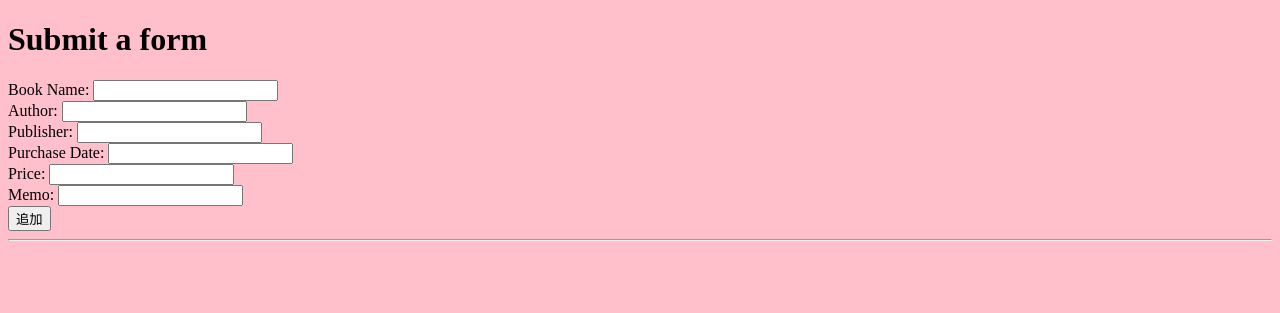
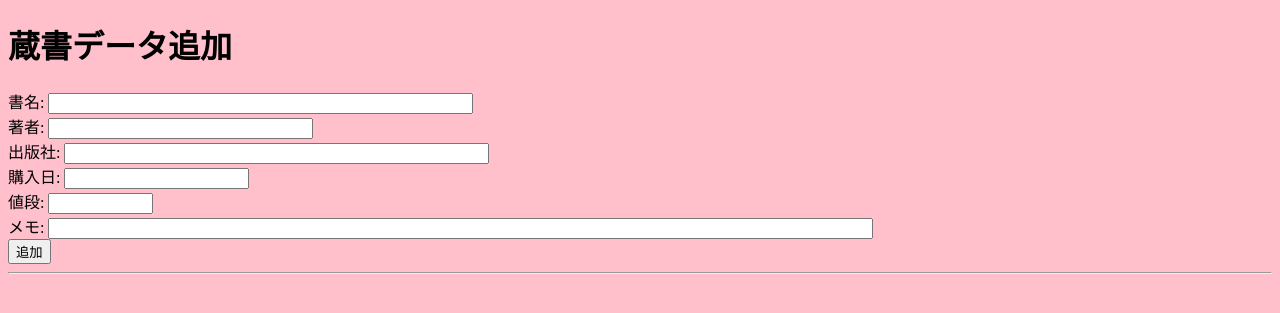
Before and after one commit to HidekiTakazawa/webapp2booksite, a Python web app: template templates/databaseNew.html in a window 1280 px wide. Shown: the top 313 px of the page. Run offline with Jinja, Linux system fonts and the light colour scheme; the template is opened without the code that fills it, so the values that code supplies are empty.

Commit message:
入力フォーマット桁数増やす

```diff
--- a/templates/databaseAdd.html
+++ b/templates/databaseAdd.html
@@ -7,7 +7,7 @@
  <body>
    <div id="container">
      <div class="pagetitle">
-       <h1>Form submitted</h1>
+       <h1>蔵書データ追加されました</h1>
      </div>
      <div id="main">
 
--- a/templates/databaseNew.html
+++ b/templates/databaseNew.html
@@ -8,22 +8,22 @@
   <body>
     <div id="container">
       <div class="pagetitle">
-        <h1>Submit a form</h1>
-      </div>
-      <div id="main">
+        <h1>蔵書データ追加</h1>
+      </d追加
+      <div "main">
         <form method="post" action="/database_new" >
-          <label for="bookname"> Book Name:</label>
-          <input type="text" name="bookname"><br />
-          <label for="author">Author:</label>
-          <input type="text" name="author"><br />
-          <label for="publisher">Publisher:</label>
-          <input type="text" name="publisher"><br />
-          <label for="purchasedate">Purchase Date:</label>
-          <input type="text" name="purchasedate"><br />
-          <label for="price">Price:</label>
-          <input type="text" name="price"><br />
-          <label for="memo">Memo:</label>
-          <input type="text" name="memo"><br />
+          <label for="bookname">書名:</label>
+          <input type="text" name="bookname" size="50"><br />
+          <label for="author">著者:</label>
+          <input type="text" name="author" size="30"><br />
+          <label for="publisher">出版社:</label>
+          <input type="text" name="publisher" size="50"><br />
+          <label for="purchasedate">購入日:</label>
+          <input type="text" name="purchasedate" size="20"><br />
+          <label for="price">値段:</label>
+          <input type="text" name="price" size="10"><br />
+          <label for="memo">メモ:</label>
+          <input type="text" name="memo" size="100"><br />
           <input type="submit" name="add"  value="追加">
        </form>
 
```
Also changed, not shown: templates/databaseUpdate.html (+12 -12 lines).
